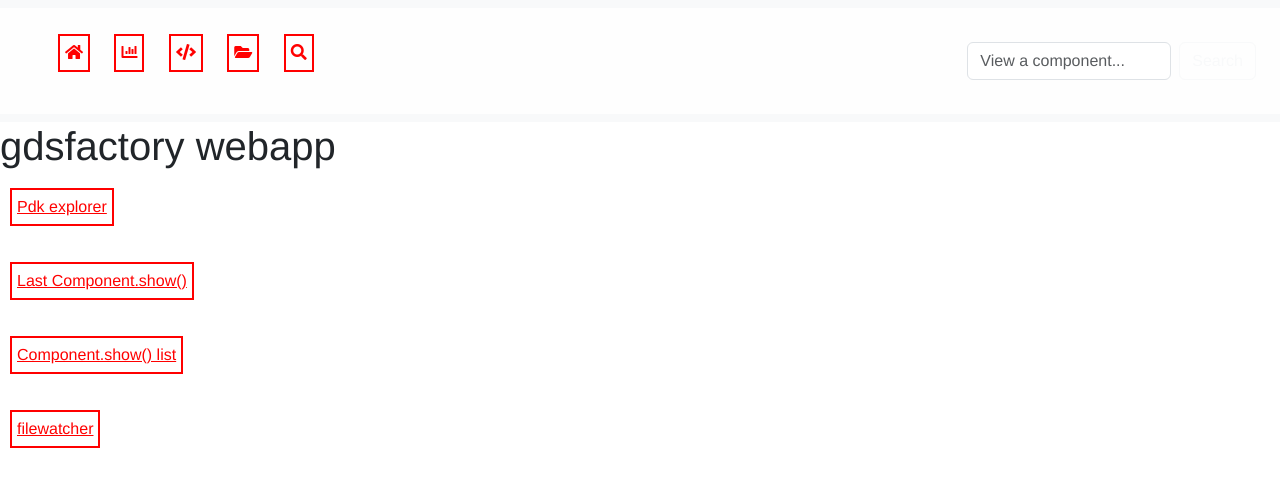
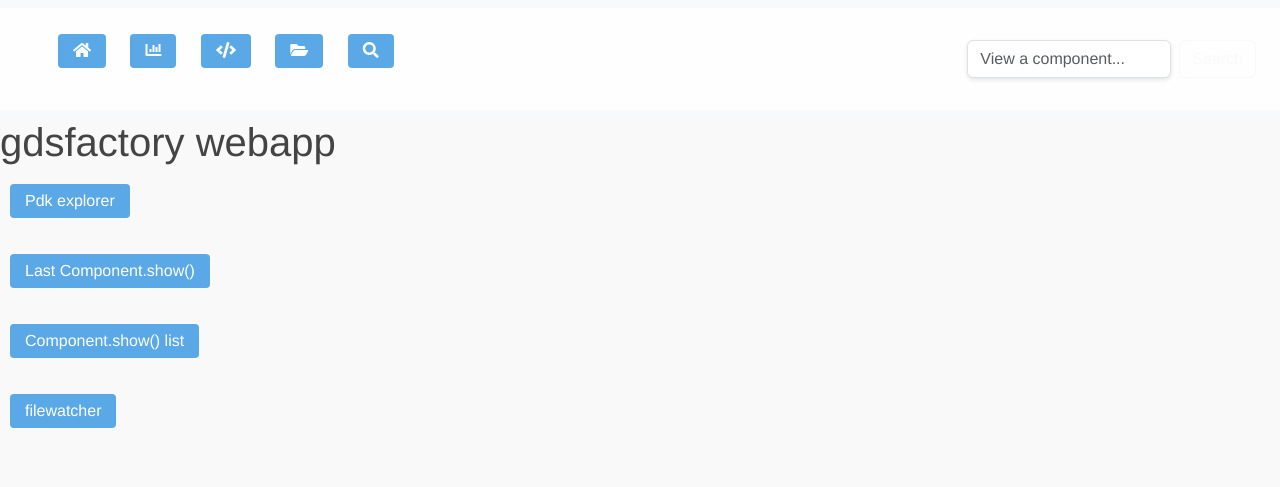
Before and after one commit to gdsfactory/gplugins, a FastAPI app: page / in a window 1280 px wide. Shown: the top 487 px of the page. Run offline with FastAPI, Linux system fonts and the light colour scheme.

Commit message:
improve css

```diff
--- a/gplugins/web/static/client.css
+++ b/gplugins/web/static/client.css
@@ -1,58 +1,91 @@
-
-body {
-  font-family: Helvetica, Arial;
-  font-size: 12pt;
+:root {
+  /* Color Variables */
+  --primary-color: #5AA9E6;
+  --secondary-color: #FF6B6B;
+  --background-color: #F9F9F9;
+  --text-color: #444;
+  --border-color: #E0E0E0;
 }
 
+/* Base Styles */
+body {
+  font-family: Helvetica, Arial, sans-serif;
+  font-size: 12pt;
+  line-height: 1.5;
+  color: var(--text-color);
+  background-color: var(--background-color);
+}
+
+a {
+  padding: 5px 15px;
+  margin: 10px;
+  display: inline-block;
+  border: none;
+  border-radius: 4px;
+  background-color: var(--primary-color);
+  color: white;
+  text-decoration: none;
+  transition: background-color 0.3s;
+}
+
+a:hover {
+  background-color: var(--secondary-color);
+}
+
+/* Layout */
 #layout_canvas {
   width: 100%;
   height: 100%;
 }
 
+/* Input Styles */
 input, select {
   background-color: white;
-  padding: 4pt;
+  padding: 8pt;
   font-size: 12pt;
+  border: 1px solid var(--border-color);
+  border-radius: 4px;
+  box-shadow: 0 2px 4px rgba(0, 0, 0, 0.1);
 }
 
+/* Checkbox Styles */
 .checked {
-  background-color: #303030;
+  background-color: var(--text-color);
   color: white;
 }
 
 .unchecked {
-  background-color: white;
+  background-color: var(--background-color);
 }
 
-div .menu-left-frame {
+/* Menu Positioning */
+.menu-left-frame, .menu-right-frame {
   position: absolute;
-  left: 4pt;
   top: 4pt;
+  padding: 10px;
+  background-color: white;
+  border-radius: 4px;
+  box-shadow: 0 2px 4px rgba(0, 0, 0, 0.1);
 }
 
-div .menu-right-frame {
-  position: absolute;
+.menu-right-frame {
   right: 4pt;
-  top: 4pt;
 }
 
+/* Viewer Panel Styles */
 .viewer-panel {
   overflow: auto;
   display: table;
   border-spacing: 0.5rem;
   padding: 0;
+  background-color: white;
+  border-radius: 4px;
+  box-shadow: 0 2px 4px rgba(0, 0, 0, 0.1);
 }
 
-.viewer-panel-sub {
-  display: table-row;
-}
-
-.viewer-frame-cell {
-  position: relative;
-  display: table-cell;
-  vertical-align: top;
-  border: 1px solid #000000;
-  overflow: hidden;
+.viewer-frame, .viewer-layers {
+  border-radius: 4px;
+  box-shadow: 0 2px 4px rgba(0, 0, 0, 0.1);
 }
 
 .viewer-frame {
@@ -60,23 +93,15 @@ div .menu-right-frame {
   height: 500px;
   resize: both;
   overflow: hidden;
-  padding: 10px;
-  padding-top: 40pt;
-}
-
-.viewer-layers-cell {
-  display: table-cell;
-  vertical-align: top;
-  border: 1px solid #000000;
+  padding: 10px 10px 10px 40pt;
 }
 
 .viewer-layers {
   min-width: 20%;
   white-space: nowrap;
   overflow-y: scroll;
-  padding: 0.5rem;
+  padding: 0.5rem 10px;
   height: 500px;
-  padding: 10px;
 }
 
 .layer-name-cell {
@@ -86,12 +111,3 @@ div .menu-right-frame {
 .layer-visible-cell {
   padding-right: 0.5rem;
 }
-
-a {
-  padding: 5px;
-  margin: 10px;
-  display: inline-block;
-  border: solid;
-  border-width: 2px;
-  color: red;
-}
```
